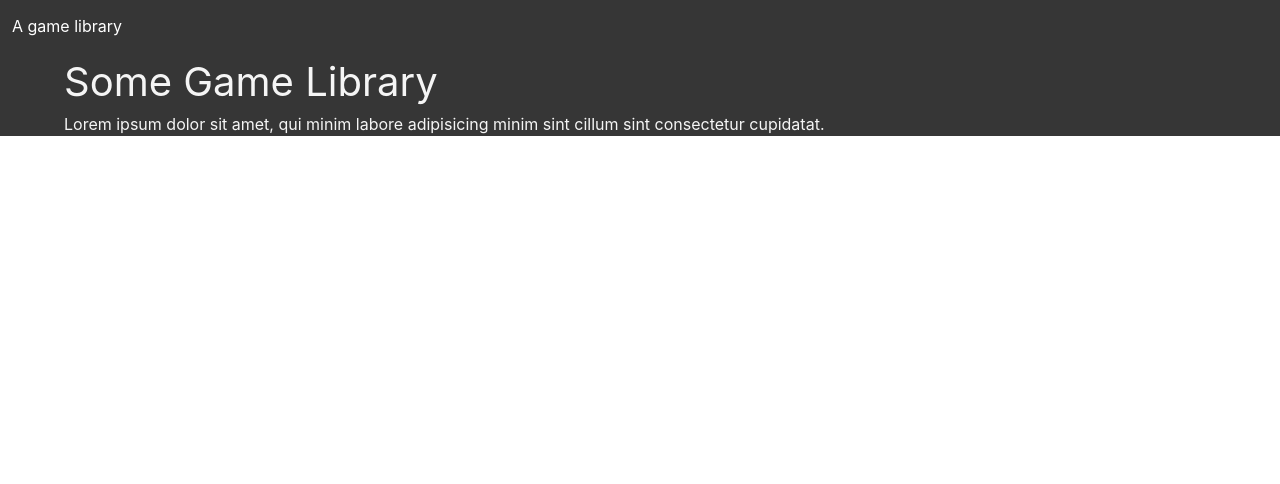
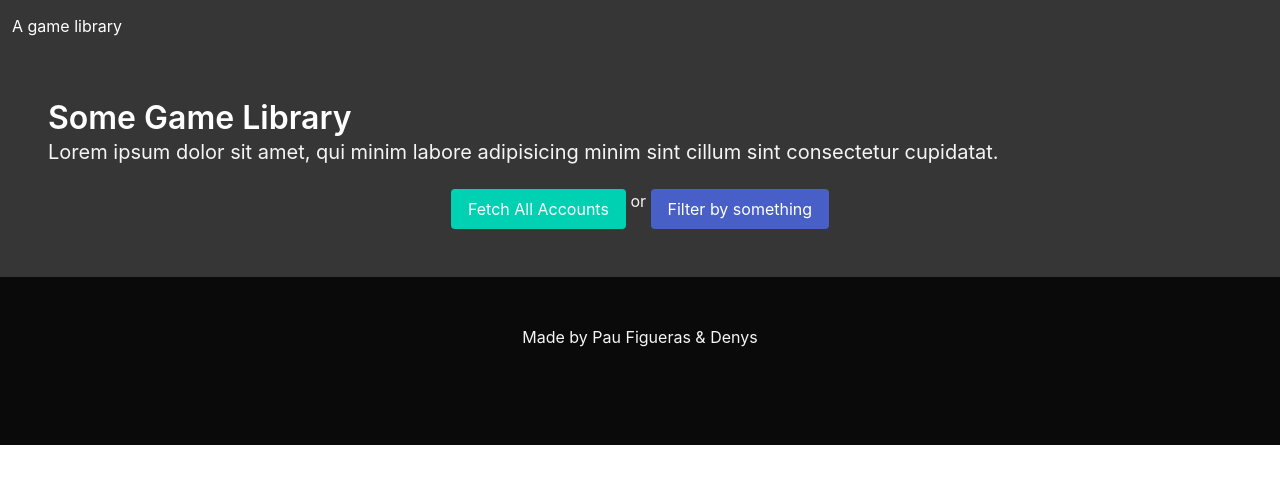
Before and after one commit to dchorn/fagot-reimaginado, a plain HTML site: page frontend/index.html in a window 1280 px wide. Drawn offline with Linux system fonts and the light colour scheme.

Commit message:
Finish basic page

```diff
--- a/frontend/index.html
+++ b/frontend/index.html
@@ -15,12 +15,21 @@
 			</div>
 		</div>
 	</nav>
-	<main>
-		<div class="container">
-			<p class="is-size-2">Some Game Library</p>
-			<p class="is-size-8">Lorem ipsum dolor sit amet, qui minim labore adipisicing minim sint cillum sint consectetur cupidatat.</p>
+	<main class="hero">
+		<div class="hero-body">
+			<p class="title has-text-white">Some Game Library</p>
+			<p class="subtitle has-text-light">Lorem ipsum dolor sit amet, qui minim labore adipisicing minim sint cillum sint consectetur cupidatat.</p>
+			<section class='has-text-centered'>
+				<button id="fetchAll" class="button is-primary">Fetch All Accounts</button>
+				<span> or </span>
+				<a href="detailed_fetch.html"><button id="gotoFetchFilter" class="button is-link">Filter by something</button></a>
+			</section>
 		</div>
 	</main>
-	<footer class="has-background-black has-text-light"></footer>
+	<footer class="footer has-background-black has-text-light">
+		<div class="content has-text-centered">
+			<p class="is-size-6">Made by Pau Figueras & Denys</p>
+		</div>
+	</footer>
 </body>
 </html>
```
